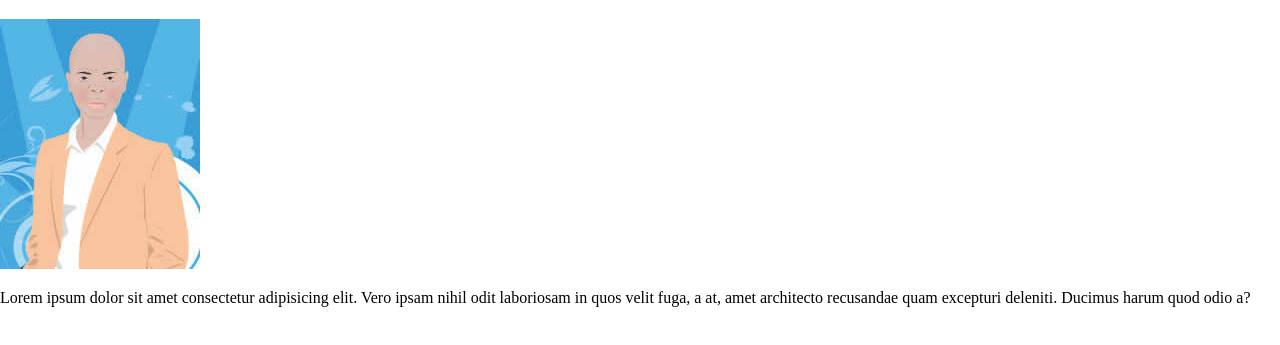
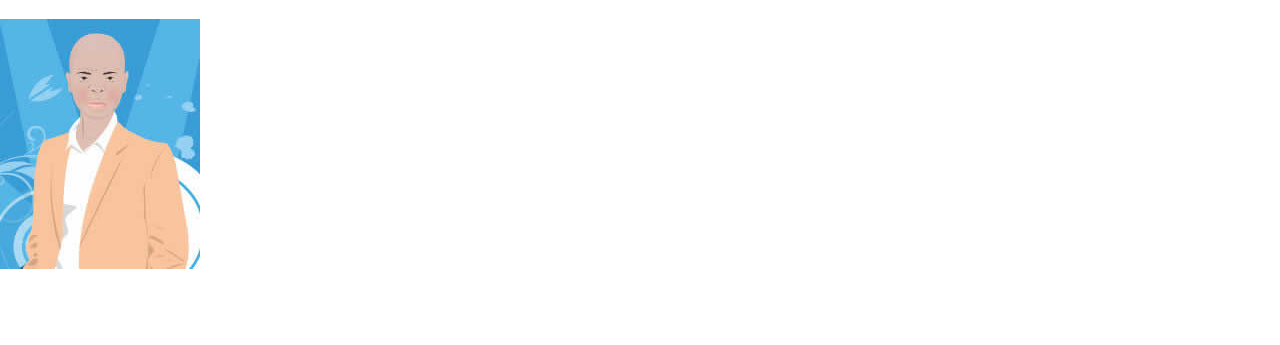
Before and after one commit to aalabi/wkday202203, a plain HTML site: page index.html in a window 1280 px wide. Shown: the part 61-406 px from the top of the page. Drawn offline with Linux system fonts and the light colour scheme.

Commit message:
just a commit

```diff
--- a/index.html
+++ b/index.html
@@ -10,9 +10,6 @@
 <body>
         <h1>GitGuy</h1>
         <img src="avatar1.jpg"/>
-        <p>
-            Lorem ipsum dolor sit amet consectetur adipisicing elit. Vero ipsam nihil odit laboriosam in quos velit
-            fuga, a at, amet architecto recusandae quam excepturi deleniti. Ducimus harum quod odio a?
-        </p>
+
 </body>
 </html>
```
